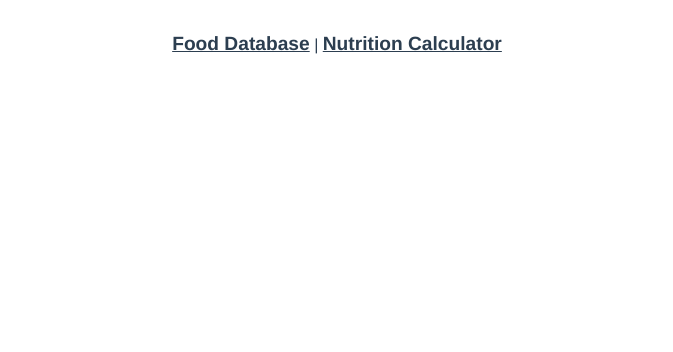
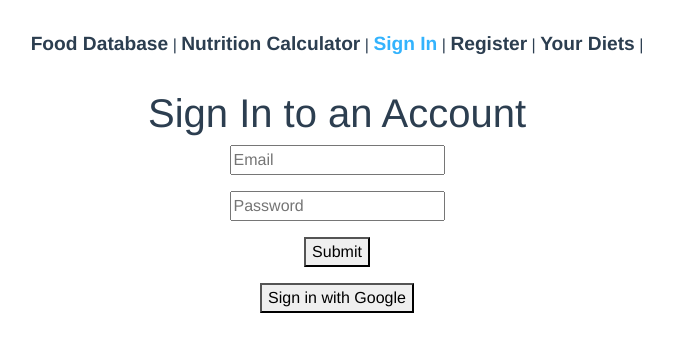
Before and after one commit to landenenglish/vue-firebase-diet-generator, a Vue app: page /signin in a window 1280 px wide. Shown: the top 352 px of the page, without its empty margins (303-976 px from the left). Built offline with nearby package versions, Linux system fonts and the light colour scheme; no server answers.

Commit message:
Significant refactor and added authentication

```diff
--- a/src/App.vue
+++ b/src/App.vue
@@ -1,10 +1,42 @@
 <template>
   <nav>
     <router-link to="/">Food Database</router-link> |
-    <router-link to="/calculator">Nutrition Calculator</router-link>
+    <router-link to="/calculator">Nutrition Calculator</router-link> |
+    <router-link to="/signin">Sign In</router-link> |
+    <router-link to="/register">Register</router-link> |
+    <router-link to="/yourdiets">Your Diets</router-link> |
+    <button @click="handleSignOut" v-if="isLoggedIn">Sign Out</button>
   </nav>
   <router-view />
 </template>
+
+<script setup>
+import { onMounted, ref } from 'vue'
+import { getAuth, onAuthStateChanged, signOut } from 'firebase/auth'
+import { useRouter } from 'vue-router'
+
+const router = useRouter()
+const isLoggedIn = ref(false)
+
+let auth
+onMounted(() => {
+  auth = getAuth()
+  onAuthStateChanged(auth, (user) => {
+    if (user) {
+      isLoggedIn.value = true
+    } else {
+      isLoggedIn.value = false
+    }
+  })
+})
+
+const handleSignOut = () => {
+  signOut(auth).then(() => {
+    console.log('Signed out')
+    router.push('/')
+  })
+}
+</script>
 
 <style>
 #app {
@@ -23,6 +55,7 @@ nav a {
   font-weight: bold;
   color: #2c3e50;
   font-size: 1.2em;
+  text-decoration: none;
 }
 
 nav a.router-link-exact-active {
--- a/src/firebase.js
+++ b/src/firebase.js
@@ -12,25 +12,20 @@ const foodsCollection = db.collection('foods')
 export const createFood = (food) => {
   return foodsCollection.add(food)
 }
-
 export const getFood = async (id) => {
   const food = await foodsCollection.doc(id).get()
   return food.exists ? food.data() : null
 }
-
 export const getAllFoods = async () => {
   const foods = await foodsCollection.get()
   return foods.docs.map((doc) => doc.data())
 }
-
 export const updateFood = (id, food) => {
   return foodsCollection.doc(id).update(food)
 }
-
 export const deleteFood = (id) => {
   return foodsCollection.doc(id).delete()
 }
-
 export const loadFoods = () => {
   const foods = ref([])
   const close = foodsCollection.onSnapshot((snapshot) => {
@@ -39,3 +34,31 @@ export const loadFoods = () => {
   onUnmounted(close)
   return foods
 }
+
+// create a users collection in the database for the logged in user to store their diet
+const usersCollection = db.collection('userDiets')
+export const createUserDiet = (user) => {
+  return usersCollection.add(user)
+}
+export const getUserDiet = async (id) => {
+  const user = await usersCollection.doc(id).get()
+  return user.exists ? user.data() : null
+}
+export const getAllUserDiets = async () => {
+  const users = await usersCollection.get()
+  return users.docs.map((doc) => doc.data())
+}
+export const updateUserDiet = (id, user) => {
+  return usersCollection.doc(id).update(user)
+}
+export const deleteUserDiet = (id) => {
+  return usersCollection.doc(id).delete()
+}
+export const loadUserDiets = () => {
+  const users = ref([])
+  const close = usersCollection.onSnapshot((snapshot) => {
+    users.value = snapshot.docs.map((doc) => ({ id: doc.id, ...doc.data() }))
+  })
+  onUnmounted(close)
+  return users
+}
--- a/src/main.js
+++ b/src/main.js
@@ -1,5 +1,16 @@
+// import { createApp } from 'vue'
+// import App from './App.vue'
+// import router from './router'
+
+// createApp(App).use(router).mount('#app')
+
 import { createApp } from 'vue'
 import App from './App.vue'
 import router from './router'
+import config from '@/apikey'
+
+import { initializeApp } from 'firebase/app'
+
+initializeApp(config)
 
 createApp(App).use(router).mount('#app')
--- a/src/router/index.js
+++ b/src/router/index.js
@@ -1,7 +1,11 @@
 import { createRouter, createWebHistory } from 'vue-router'
+import { getAuth, onAuthStateChanged } from 'firebase/auth'
 import Home from '@/views/Home.vue'
 import Edit from '@/views/Edit.vue'
 import Calculator from '@/views/Calculator.vue'
+import SignIn from '@/views/SignIn.vue'
+import Register from '@/views/Register.vue'
+import YourDiets from '@/views/YourDiets.vue'
 
 const routes = [
   {
@@ -19,6 +23,24 @@ const routes = [
     name: 'Calculator',
     component: Calculator,
   },
+  {
+    path: '/signin',
+    name: 'SignIn',
+    component: SignIn,
+  },
+  {
+    path: '/yourdiets',
+    name: 'YourDiets',
+    component: YourDiets,
+    meta: {
+      requiresAuth: true,
+    },
+  },
+  {
+    path: '/register',
+    name: 'Register',
+    component: Register,
+  },
 ]
 
 const router = createRouter({
@@ -26,4 +48,30 @@ const router = createRouter({
   routes,
 })
 
+const getCurrentUser = () => {
+  return new Promise((resolve, reject) => {
+    const removeListener = onAuthStateChanged(
+      getAuth(),
+      (user) => {
+        removeListener()
+        resolve(user)
+      },
+      reject
+    )
+  })
+}
+
+router.beforeEach(async (to, from, next) => {
+  if (to.matched.some((record) => record.meta.requiresAuth)) {
+    if (await getCurrentUser()) {
+      next()
+    } else {
+      alert('You must be logged in to view this page.')
+      next('/')
+    }
+  } else {
+    next()
+  }
+})
+
 export default router
--- a/src/views/Calculator.vue
+++ b/src/views/Calculator.vue
@@ -226,9 +226,19 @@
           <td>{{ meal.carbs }}</td>
           <td>{{ meal.fats }}</td>
           <td id="generated">{{ meal.generatedMeal }}</td>
+          <td>
+            <button
+              class="btn btn-danger btn-sm"
+              @click="reGenerateSingleMeal(meal.mealNumber - 1)"
+            >
+              ReGenerate
+            </button>
+          </td>
         </tr>
       </tbody>
     </table>
+
+    <button class="btn btn-danger btn-sm" @click="saveDiet()">saveDiet</button>
 
     <div id="bottom"></div>
     <br />
@@ -236,10 +246,15 @@
 </template>
 
 <script>
-import { reactive } from 'vue'
+import { reactive, computed } from 'vue'
 import { getUserData } from '@/CalcDiet/calculator.js'
 import { generateMeal } from '@/CalcDiet/generateMeals.js'
-import { getAllFoods } from '@/firebase'
+import { getAllFoods, createUserDiet, getAllUserDiets } from '@/firebase'
+import { onMounted, ref } from 'vue'
+import { getAuth, onAuthStateChanged } from 'firebase/auth'
+
+// I want to store the generated meal in the database for the user.
+// I need to get the user's id and then store the meal in the database.
 
 export default {
   setup() {
@@ -275,7 +290,6 @@ export default {
       data.output.mealsArray.forEach((meal) => {
         mealsArray.push(meal)
       })
-
       const generatedMeals = []
       for (let i = 0; i < mealsArray.length; i++) {
         const meal = generateMeal(
@@ -290,9 +304,52 @@ export default {
       for (let i = 0; i < generatedMeals.length; i++) {
         data.output.mealsArray[i].generatedMeal = generatedMeals[i]
       }
+
+      // const currentUser = getAuth()
+      // const currentUserID = currentUser.currentUser.uid
+      // console.log(currentUserID)
+      // let userDataObject = {
+      //   uid: '',
+      //   meals: {},
+      // }
+      // userDataObject.uid = currentUserID
+      // userDataObject.meals = data.output.mealsArray
+      // createUserDiet(userDataObject)
     }
 
-    return { form, onSubmit, data }
+    // each meal is being displayed in a table.
+    // I want a button beside each meal that will regenerate the meal.
+    const reGenerateSingleMeal = async (mealNumber) => {
+      const foodsArray = []
+      const foods = await getAllFoods()
+      foods.forEach((food) => {
+        foodsArray.push(food)
+      })
+
+      // generate a single meal
+      const meal = generateMeal(
+        data.output.mealsArray[mealNumber].protein,
+        data.output.mealsArray[mealNumber].carbs,
+        data.output.mealsArray[mealNumber].fats,
+        foodsArray
+      )
+      data.output.mealsArray[mealNumber].generatedMeal = meal
+    }
+
+    const saveDiet = () => {
+      const currentUser = getAuth()
+      const currentUserID = currentUser.currentUser.uid
+      console.log(currentUserID)
+      let userDataObject = {
+        uid: '',
+        meals: {},
+      }
+      userDataObject.uid = currentUserID
+      userDataObject.meals = data.output.mealsArray
+      createUserDiet(userDataObject)
+    }
+
+    return { form, onSubmit, data, reGenerateSingleMeal, saveDiet }
   },
 }
 </script>
--- /dev/null
+++ b/src/views/Register.vue
@@ -0,0 +1,48 @@
+<template>
+  <h1>Create an Account</h1>
+  <p><input type="text" placeholder="Email" v-model="email" /></p>
+  <p><input type="password" placeholder="Password" v-model="password" /></p>
+  <p><button @click="register">Submit</button></p>
+  <p><button @click="signInWithGoogle">Sign in with Google</button></p>
+</template>
+
+<script setup>
+import { ref } from 'vue'
+import {
+  getAuth,
+  createUserWithEmailAndPassword,
+  GoogleAuthProvider,
+  signInWithPopup,
+  signInWithRedirect,
+} from 'firebase/auth'
+import { useRouter } from 'vue-router'
+
+const email = ref('')
+const password = ref('')
+const router = useRouter()
+
+const register = () => {
+  createUserWithEmailAndPassword(getAuth(), email.value, password.value)
+    .then((data) => {
+      console.log('Registered')
+      router.push('/')
+    })
+    .catch((error) => {
+      console.log(error)
+      alert(error.message)
+    })
+}
+
+const signInWithGoogle = () => {
+  const provider = new GoogleAuthProvider()
+  signInWithPopup(getAuth(), provider)
+    .then((result) => {
+      console.log(result.user)
+      router.push('/')
+    })
+    .catch((error) => {
+      console.log(error)
+      alert(error.message)
+    })
+}
+</script>
--- /dev/null
+++ b/src/views/SignIn.vue
@@ -0,0 +1,61 @@
+<template>
+  <h1>Sign In to an Account</h1>
+  <p><input type="text" placeholder="Email" v-model="email" /></p>
+  <p><input type="password" placeholder="Password" v-model="password" /></p>
+  <p v-if="errMsg">{{ errMsg }}</p>
+  <p><button @click="register">Submit</button></p>
+  <p><button @click="signInWithGoogle">Sign in with Google</button></p>
+</template>
+
+<script setup>
+import { ref } from 'vue'
+import {
+  getAuth,
+  signInWithEmailAndPassword,
+  GoogleAuthProvider,
+  signInWithPopup,
+} from 'firebase/auth'
+import { useRouter } from 'vue-router'
+const email = ref('')
+const password = ref('')
+const errMsg = ref()
+const router = useRouter()
+
+const register = () => {
+  signInWithEmailAndPassword(getAuth(), email.value, password.value)
+    .then((data) => {
+      console.log('Signed in!')
+      router.push('/')
+    })
+    .catch((error) => {
+      console.log(error)
+      switch (error.code) {
+        case 'auth/invlaid-email':
+          errMsg.value = 'Invalid email'
+          break
+        case 'auth/user-not-found':
+          errMsg.value = 'No account with that email was found'
+          break
+        case 'auth/wrong-password':
+          errMsg.value = 'Incorrect password'
+          break
+        default:
+          errMsg.value = 'Email or password was incorrect'
+          break
+      }
+    })
+}
+
+const signInWithGoogle = () => {
+  const provider = new GoogleAuthProvider()
+  signInWithPopup(getAuth(), provider)
+    .then((result) => {
+      console.log(result.user)
+      router.push('/')
+    })
+    .catch((error) => {
+      console.log(error)
+      alert(error.message)
+    })
+}
+</script>
--- /dev/null
+++ b/src/views/YourDiets.vue
@@ -0,0 +1,54 @@
+<template>
+  <br />
+  <div class="container">
+    <h4>Your Diets</h4>
+
+    <hr />
+    <div
+      class="table-responsive"
+      v-for="{ id, meals, uid } in userDiets"
+      :key="id"
+    >
+      <table class="table" v-if="uid === currentUserID">
+        <thead>
+          <tr>
+            <th scope="col">Meal Number</th>
+            <th scope="col">Generated Meal</th>
+            <th scope="col">Protein</th>
+            <th scope="col">Carbs</th>
+            <th scope="col">Fats</th>
+            <th>
+              <button class="btn btn-danger btn-sm" @click="deleteUserDiet(id)">
+                Delete
+              </button>
+            </th>
+          </tr>
+        </thead>
+        <tbody>
+          <tr v-for="meal in meals">
+            <td>{{ meal.mealNumber }}</td>
+            <td>{{ meal.generatedMeal }}</td>
+            <td>{{ meal.protein }}</td>
+            <td>{{ meal.carbs }}</td>
+            <td>{{ meal.fats }}</td>
+          </tr>
+        </tbody>
+      </table>
+    </div>
+  </div>
+</template>
+
+<script>
+import { loadUserDiets, deleteUserDiet } from '@/firebase'
+import { getAuth } from '@firebase/auth'
+
+export default {
+  setup() {
+    const currentUser = getAuth()
+    const currentUserID = currentUser.currentUser.uid
+
+    const userDiets = loadUserDiets()
+    return { userDiets, currentUserID, deleteUserDiet }
+  },
+}
+</script>
```
